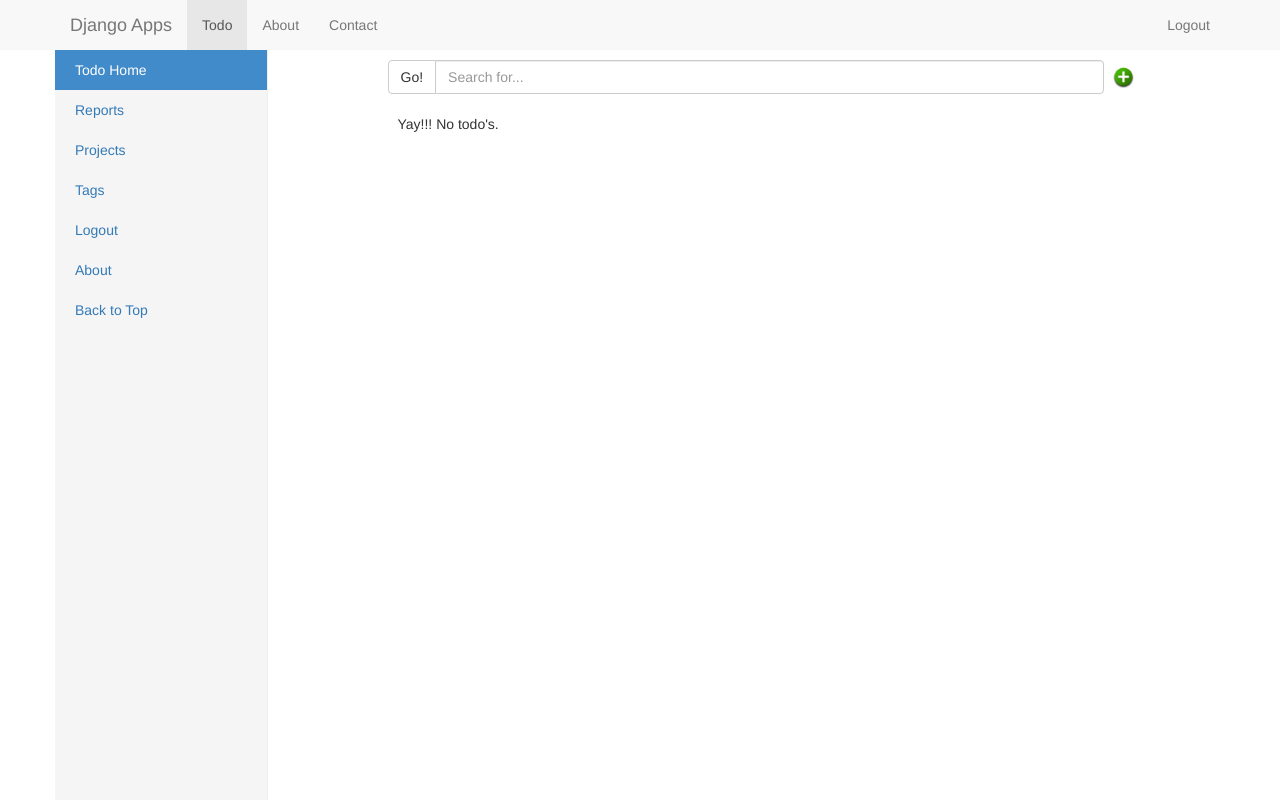
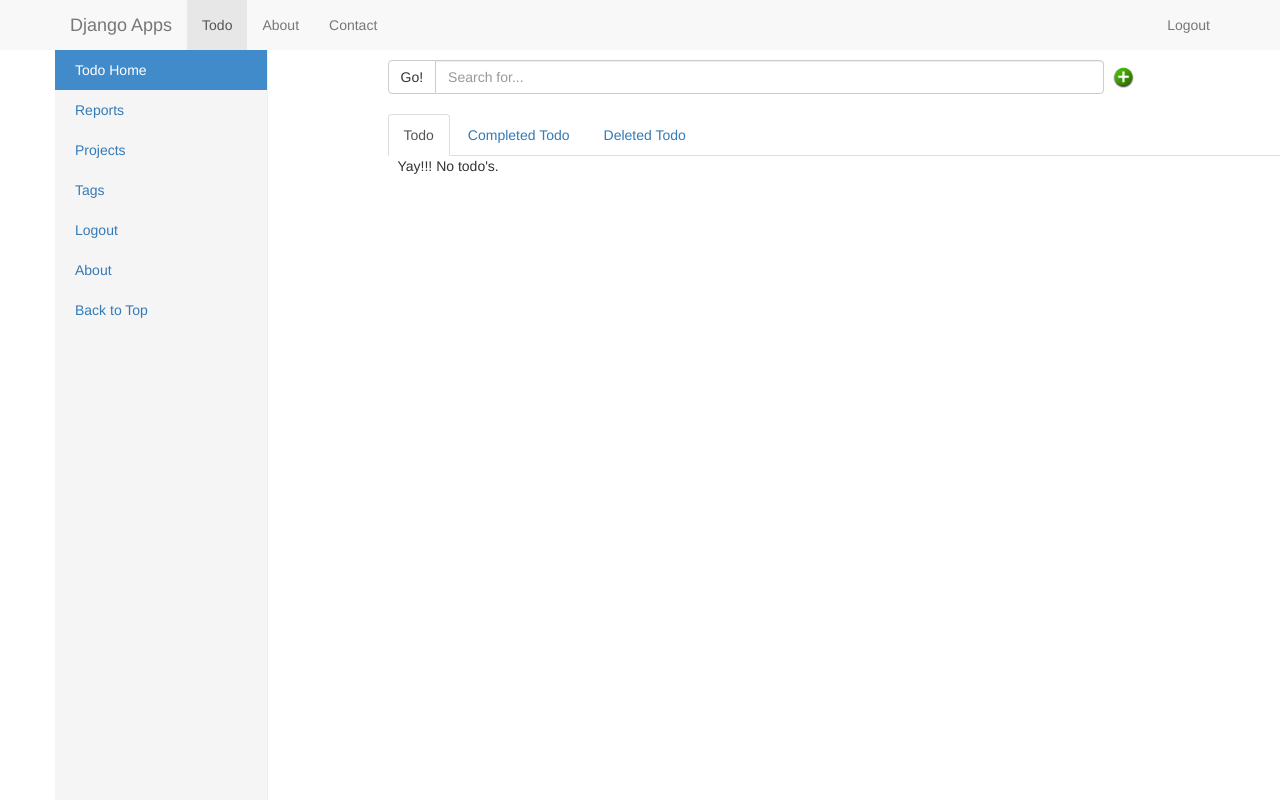
Before and after one commit to nareshganesan/mysite, a Django app: page /todo/ in a window 1280 px wide. Run offline with Django 3.2, Linux system fonts and the light colour scheme; the visitor is signed in with stand-in values (Sample User, id 1); data that the repository does not hold is empty; the page is wider than the window, and the part outside it is not shown; some libraries are stand-ins or nearby versions.

Commit message:
Added Tabs for Todo's page.

```diff
--- a/todo/static/todo/js/todo-constants.js
+++ b/todo/static/todo/js/todo-constants.js
@@ -7,6 +7,11 @@ var SEARCHFEATURE = "SearchFeature";
 var COMPLETEDFEATURE = "CompletedFeature";
 var REPORTFEATURE = "ReportFeature";
 var PROJECTFEATURE = "ProjectFeature";
+
+/* Todo Tabs Constants  */
+var TODOTAB = "TodoTab";
+var COMPLETEDTODOTAB = "CompletedTodoTab";
+var DELETEDTODOTAB = "DeletedTodoTab";
 
 var FEATURELIST = {
     ADDFEATURE: "AddFeature",
@@ -45,7 +50,13 @@ var todo_features_div = {
 
 };
 
-/*  */
+var FEATURETABS = {
+    TODO: "#tab-todo",
+    COMPLTEDTODO: "#tab-completed-todo",
+    DELETEDTODO: "#tab-deleted-todo"
+}
+
+/* Todo common features */
 
 function showTodoFeature(todoFeature) {
     for (var feature in FEATURELIST) {
@@ -64,4 +75,50 @@ function showTodoFeature(todoFeature) {
     }
 }
 
-/*  */
+/* Completed Todo common features start */
+
+/* Completed Todo Feature Header element constants */
+var ctodo_features_header = {
+    ADDFEATURE: "header-ctodo-add",
+    DETAILFEATURE: "header-ctodo-detail",
+    DELETEFEATURE: "header-ctodo-delete",
+    LISTFEATURE: "header-ctodo-list",
+    SEARCHFEATURE: "header-ctodo-search",
+    COMPLETEDFEATURE: "header-ctodo-completed",
+    REPORTFEATURE: "header-ctodo-report",
+    PROJECTFEATURE: "header-ctodo-project"
+};
+/* Completed Todo Feature Body element constants */
+var ctodo_features_div = {
+    ADDFEATURE: "div-ctodo-add",
+    DETAILFEATURE: "div-ctodo-detail",
+    DELETEFEATURE: "div-ctodo-delete",
+    LISTFEATURE: "div-ctodo-list",
+    SEARCHFEATURE: "div-ctodo-search",
+    COMPLETEDFEATURE: "div-ctodo-completed",
+    REPORTFEATURE: "div-ctodo-report",
+    PROJECTFEATURE: "div-ctodo-project"
+};
+
+function showCompletedTodoFeature(ctodoFeature) {
+    for (var feature in FEATURELIST) {
+
+        if(typeof(ctodoFeature) == "undefined" || ctodoFeature == null ){
+            return;
+        } else {
+            if(FEATURELIST[feature] == ctodoFeature){
+                showTodoElementsById(ctodo_features_header[feature]);
+                showTodoElementsById(ctodo_features_div[feature]);
+            } else {
+                hideTodoElementsById(ctodo_features_header[feature]);
+                hideTodoElementsById(ctodo_features_div[feature]);
+            }
+        }
+    }
+}
+
+
+
+
+
+/* Completed Todo common features end */
--- a/todo/static/todo/js/todo.js
+++ b/todo/static/todo/js/todo.js
@@ -173,11 +173,21 @@ $( "#addTodoSubmit" ).click(function() {
 
 /* Quick delete start. */
 
-function showDeleteTodoDiv(todoname, todoid) {
+function showDeleteTodoDiv(todoname, todoid, todotype) {
 
-    $("#deleteTodoName").html(todoname);
-    $("#deleteTodoId").html(todoid);
-    showTodoFeature(FEATURELIST.DELETEFEATURE);
+
+    if(todotype == 'todo') {
+        $("#deleteTodoName").html(todoname);
+        $("#deleteTodoId").html(todoid);
+        showTodoFeature(FEATURELIST.DELETEFEATURE);
+    } else if (todotype == 'completedtodo') {
+        $("#deletecTodoName").html(todoname);
+        $("#deletectodoid").html(todoid);
+        showCompletedTodoFeature(FEATURELIST.DELETEFEATURE);
+    } else {
+
+    }
+
 }
 
 
@@ -418,4 +428,69 @@ $(document).ready(function() {
         showTodoFeature(FEATURELIST.LISTFEATURE);
     });
 
+    $('#deletecTodoCancel').click( function() {
+        showCompletedTodoFeature(FEATURELIST.LISTFEATURE);
+    });
+
 });
+
+/* Tabs UI script */
+
+$("#ul-tab-todo-types a").click( function(e){
+    $('#ul-tab-todo-types a:last').tab('show')
+});
+
+$('a[data-toggle="tab"]').on('shown.bs.tab', function (e) {
+      var selectedTab = $(e.target).attr("href");
+      if ((selectedTab == FEATURETABS.TODO)) {
+        showTodoFeature(FEATURELIST.LISTFEATURE);
+      }else if ((selectedTab == FEATURETABS.COMPLTEDTODO)){
+        showCompletedTodoFeature(FEATURELIST.LISTFEATURE);
+        ctodolist();
+      } else {
+         // Operation todo when other tabs load.
+      }
+  });
+
+  /* Completed Todo functions start */
+
+function ctodolist() {
+    var ctodolist_url = "completed_todo_list/";
+    $.ajax({
+        url : ctodolist_url, // the endpoint
+        type : "POST", // http method
+        // data sent with the post request
+        data : {
+        },
+
+        // handle a successful response
+        success : function(json) {
+            $('#table-ctodo-list').empty();
+            var resCount = json.length;
+            if(resCount > 0){
+                var header = "<tr><td> Name </td><td>Priority</td><td>Todo page</td><td>Delete Todo </td></tr>";
+                $('#table-ctodo-list').append(header);
+                     for (var i =0; i < resCount; i ++ ) {
+                        var ctodonameinput = "<input readonly type=\"text\" class=\"ctodoname\" id=\"ctodoname"+json[i].id +"\" value=\""+ json[i].name +"\" />";
+                        var ctodoname = "<td>" + json[i].name + "</td>";
+                        var ctodopriority = "<td>" + json[i].priority + "</td>";
+                        var ctodoview = "<td> view </td>";
+                        var ctododeletelink = "<a href=\"#\"  onclick=\"showDeleteTodoDiv(\'"+ json[i].name +"\', \'"+ json[i].id + "\', \'completedtodo\')\" > delete </a>";
+                        var ctododelete = "<td> " + ctododeletelink + " </td>";
+                        var ctodo = "<tr>" + ctodoname + ctodopriority + ctodoview + ctododelete + "</tr>";
+                        $('#table-ctodo-list').append(ctodo);
+
+                    }
+            }
+        },
+
+        // handle a non-successful response
+        error : function(xhr,errmsg,err) {
+            $('#error-results').html("Search failed");
+        }
+    });
+
+}
+
+
+  /* Completed Todo functions end */
--- a/todo/templates/todo/footer.html
+++ b/todo/templates/todo/footer.html
@@ -1,6 +1,7 @@
  {% load staticfiles %}
 
 <script type="text/javascript" src="{% static 'todo/js/jquery-1.11.3.min.js' %}"></script>
+ <script type="text/javascript" src="{% static 'todo/js/bootstrap.min.js' %}"></script>
 <script type="text/javascript" src="{% static 'todo/js/todo.js' %}"></script>
 <!-- Just for debugging purposes. Don't actually copy these 2 lines! -->
 <!--[if lt IE 9]><script src="{% static 'todo/js/ie8-responsive-file-warning.js' %}"></script><![endif]-->
--- a/todo/templates/todo/index.html
+++ b/todo/templates/todo/index.html
@@ -55,6 +55,15 @@
             </div>
 
 
+            <div class="tabbable" id="tabs-todo-types">
+                <ul id="ul-tab-todo-types" class="nav nav-tabs">
+                    <li class="active"><a href="#tab-todo" data-target="#tab-todo" data-toggle="tab">Todo</a></li>
+                    <li><a  href="#tab-completed-todo" data-target="#tab-completed-todo" data-toggle="tab">Completed Todo</a></li>
+                    <li><a  href="#tab-deleted-todo" data-target="#tab-deleted-todo" data-toggle="tab">Deleted Todo</a></li>
+                </ul>
+                <div class="tab-content">
+                    <div id="error-results"></div>
+                    <div class="tab-pane active" id="tab-todo">
 
                         <div class="row placeholders" id="div-todo-list">
                             <!--<p>-->
@@ -101,7 +110,7 @@
                                                     </div>
                                                 </td>
                                                  <td>
-                                         <a href="#"  onclick="showDeleteTodoDiv('{{ todo.name }}', '{{ todo.id }}')">delete</a>
+                                                     <a href="#"  onclick="showDeleteTodoDiv('{{ todo.name }}', '{{ todo.id }}', 'todo')">delete</a>
                                                 </td>
                                                 <!--<td>
                                                     <input type="text" name="createddate" id="createddate{{ todo.id }}" value="{{ todo.created_date|date:'D d M Y' }}{{ todo.created_date|time:'H:i' }}" readonly>
@@ -347,6 +356,46 @@
 
                         </div>
 
+
+                    </div>
+
+                    <div class="tab-pane" id="tab-completed-todo">
+
+                        <div class="row placeholders" id="div-ctodo-list">
+                            <form method="POST" id="quickedit-ctodo-form">
+                                {% csrf_token %}
+                                <table class="table table-striped table-hover table-todo-list" id="table-ctodo-list">
+                                </table>
+                            </form>
+                        </div>
+
+                        <h4 class="sub-header" id="header-ctodo-delete"> Delete Todo</h4>
+                        <div class="row placeholders" id="div-ctodo-delete" >
+                              <div id="delete_ctodo_div" >
+                                Are you sure you want to delete <span id="deletecTodoName"></span> ?
+                                <span id="deletectodoid" style="display:none;"></span>
+                                <input type="button" id="deletecTodoSubmit" name="delete" value="delete" />
+                                <input type="button" id="deletecTodoCancel" name="cancel" value="cancel" />
+
+                            </div>
+                        </div>
+
+                    </div>
+
+                    <div class="tab-pane" id="tab-deleted-todo">
+                        <p>Deleted Todo</p>
+                    </div>
+                </div>
+            </div>
+
+
+
+
+
+
+
+
+
         </div>
     </div>
 </div>
--- a/todo/urls.py
+++ b/todo/urls.py
@@ -13,4 +13,8 @@ urlpatterns = [
     url(r'^reports/$', views.reports, name='reports'),
     url(r'^mark_as_completed/$', views.mark_as_completed, name='mark_as_completed'),
     url(r'^search/$', views.todo_search, name='todo_search'),
+    url(r'^completed_todo_list/$', views.completed_todolist, name='completed_todo_list'),
+
+    # Test url to test UI stuff.
+    url(r'^tabs', views.todo_tab_test, name='todo_tab_test'),
 ]
--- a/todo/views.py
+++ b/todo/views.py
@@ -139,7 +139,6 @@ def quickedit_todo(request):
         todoname = request.POST.get('todoname')
         todopriority = request.POST.get('todopriority')
         todouser = request.user.id
-        print todouser
         response_data = dict()
 
         t = Todo(id=todoid, name=todoname, priority=todopriority, user_id=todouser)
@@ -168,7 +167,6 @@ def quickadd_todo(request):
         todopriority = request.POST.get('todopriority')
         tododescription = request.POST.get('tododescription')
         todouser = request.user.id
-        print todouser
         response_data = dict()
 
         t = Todo(name=todoname, priority=todopriority, user_id=todouser, description=tododescription)
@@ -221,15 +219,25 @@ def quickdelete_todo(request):
     return HttpResponseRedirect(reverse('todo:index'))
 
 @login_required
-def completedlist(request):
+def completed_todolist(request):
     'List of Completed Todo\'s.'
     completed_todo_list = Todo.objects.filter(user=request.user.id).filter(iscompleted=True).filter(isdeleted=False).order_by('-priority')[:25]
     prioritylist = Todo.PRIORITY_LIST
-    context = {
-        'completed_todo_list': completed_todo_list,
-        'prioritylist': prioritylist,
-    }
-    return render(request, 'todo/index.html', context)
+    response_data = dict()
+    response_datarootkey = "completed_todo_list"
+    response_data[response_datarootkey] = []
+
+    for todo in completed_todo_list:
+        response_data[response_datarootkey].append({
+            'id': todo.id,
+            'name': todo.name,
+            'description': todo.description,
+            'priority': todo.priority
+        })
+    return HttpResponse(
+        json.dumps(response_data[response_datarootkey]),
+        content_type="application/json"
+    )
 
 
 @login_required
@@ -289,12 +297,6 @@ def todo_search(request):
                     'description': result.description,
                     'priority': result.priority
                 })
-                # response_data[response_datarootkey][resultscount]['name'] = result.name
-                # response_data[response_datarootkey][resultscount]['description'] = result.description
-                # response_data[response_datarootkey][resultscount]['priority'] = result.priority
-            print response_data[response_datarootkey]
-            # response_data['searchresults'] = ""
-
             return HttpResponse(
                 json.dumps(response_data[response_datarootkey]),
                 content_type="application/json"
@@ -314,3 +316,6 @@ def reports(request):
 
 def home(request):
 	return render(request, 'todo/home.html')
+
+def todo_tab_test(request):
+    return render(request, 'todo/tabstest.html')
```
Also changed, not shown: other parts of todo/templates/todo/index.html (+1 -1 lines), todo/templates/todo/tabstest.html (added, +91 -0 lines). Lines whose indentation alone changed are shown as unchanged.
